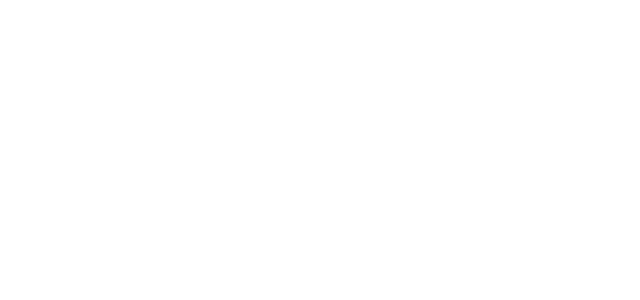
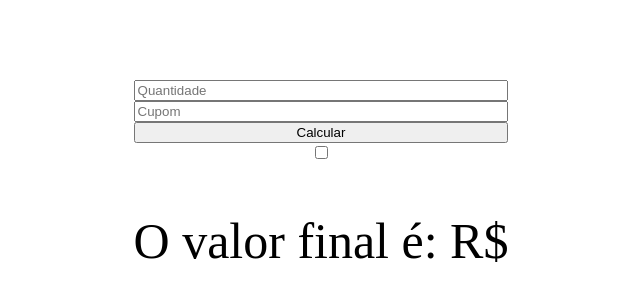
Before and after one commit to Cz-santos/cassiano, a React (Create React App) app: page /in in a window 1280 px wide. Before the commit this address had no page. Shown: the part 200-500 px from the top of the page, without its empty margins (319-959 px from the left). Built offline with nearby package versions, Linux system fonts and the light colour scheme.

Commit message:
ingresso

```diff
--- a/package.json
+++ b/package.json
@@ -10,9 +10,9 @@
     "axios": "^1.20.0",
     "react": "^19.2.8",
     "react-dom": "^19.2.8",
-    "react-router-dom": "^7.18.4",
+    "react-router-dom": "^7.18.5",
     "react-scripts": "5.0.1",
-    "sass": "^1.105.1",
+    "sass": "^1.106.1",
     "web-vitals": "^2.1.4"
   },
   "scripts": {
--- a/src/index.js
+++ b/src/index.js
@@ -8,6 +8,7 @@
 import T from './pages/Text/index.jsx';
 import Cal from './pages/Calculadora/index.jsx'
 import Cep from './pages/Cep/index.jsx'
+import In from './pages/ingresso/index.jsx'
 import { BrowserRouter, Routes, Route, Router } from 'react-router-dom';
 
 
@@ -24,6 +25,7 @@
       <Route path = '/t' element ={<T/>}></Route>
       <Route path='/ca' element = {<Cal/>}></Route>
       <Route path="/cep" element= {<Cep/>}></Route>
+      <Route path ="/in" element = {<In/>}></Route>
     </Routes>
   </BrowserRouter>
   </React.StrictMode>
--- /dev/null
+++ b/src/pages/ingresso/index.jsx
@@ -0,0 +1,49 @@
+import "./index.scss"
+import { useState } from 'react'
+
+
+export default function In() {
+    const [qtd, setqtd] = useState()
+    const [ent, setent] = useState("")
+    const [meia, setmeia] = useState(false)
+    const [cas, setcas] = useState("")
+
+    function contas() {
+
+        let entr = qtd * 30
+
+        if (meia == true) {
+            entr = entr / 2
+        }
+
+        if (cas.toLocaleLowerCase() == 'CASSIANO50') {
+            entr = entr * 0.5
+        }
+
+        if (cas.toLocaleUpperCase() == 'DEIVID20') {
+            entr = entr * 0.2
+        }
+
+        if (cas.toLocaleUpperCase() == 'GAB67') {
+            entr = entr * 0.33
+        }
+
+
+        setent(entr)
+    }
+
+
+
+
+    return (
+        <div className="tudo-ing">
+            <input type="number" value={qtd} onChange={(e) => setqtd(e.target.value)} placeholder="Quantidade" />
+            <input type="text" value={cas} onChange={(e) => setcas(e.target.value)} placeholder="Cupom" />
+            <button className="but-ingre" onClick={contas}> Calcular </button>
+            <input type="checkbox" value={meia} onClick={(e) => setmeia(e.target.checked)} />
+            <p>O valor final é: R${ent}</p>
+
+        </div>
+
+    )
+}
--- /dev/null
+++ b/src/pages/ingresso/index.scss
@@ -0,0 +1,8 @@
+    body{
+        font-size: 10px;
+    }
+
+.tudo-ing{
+    display: flex;
+    flex-direction: column;
+}
```
Also changed, not shown: 1 other file (tests, documents, lock files or other folders).
